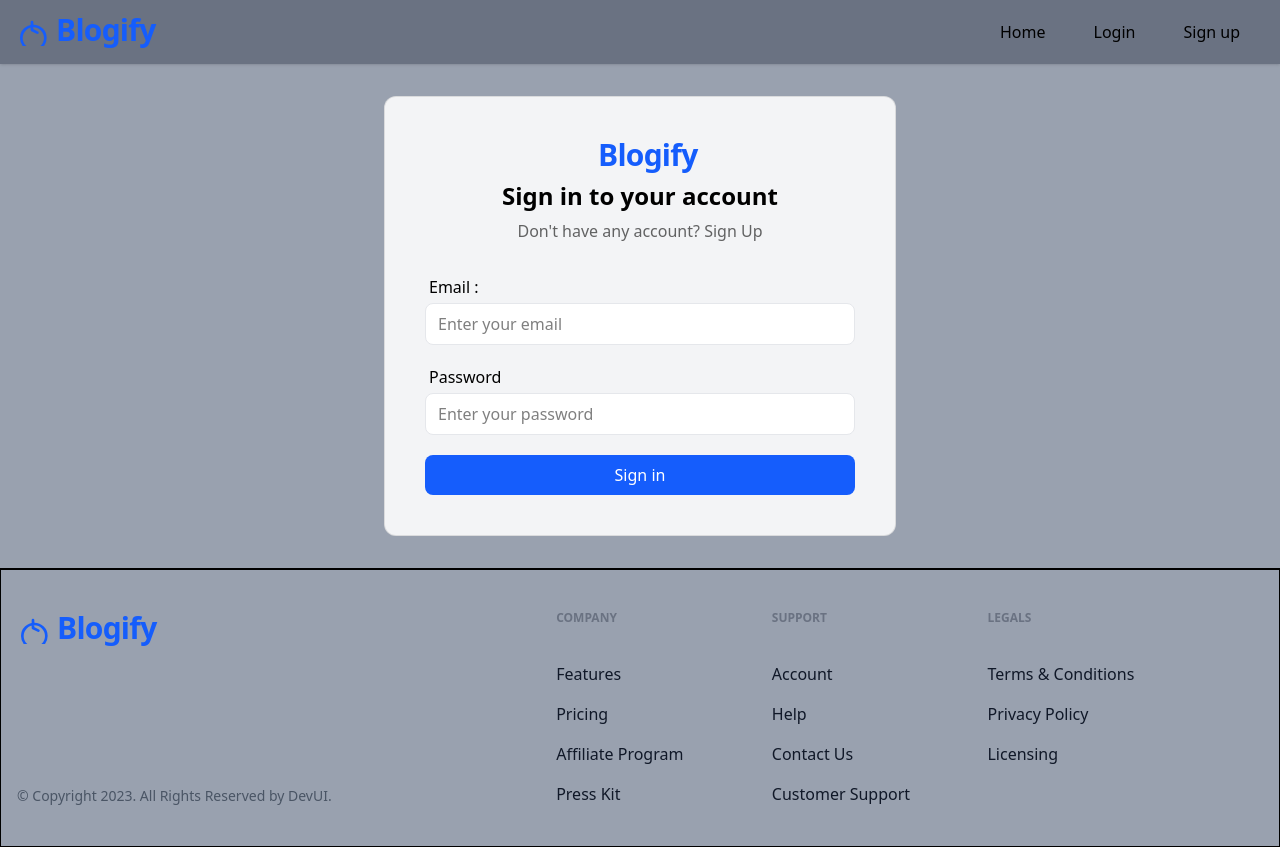
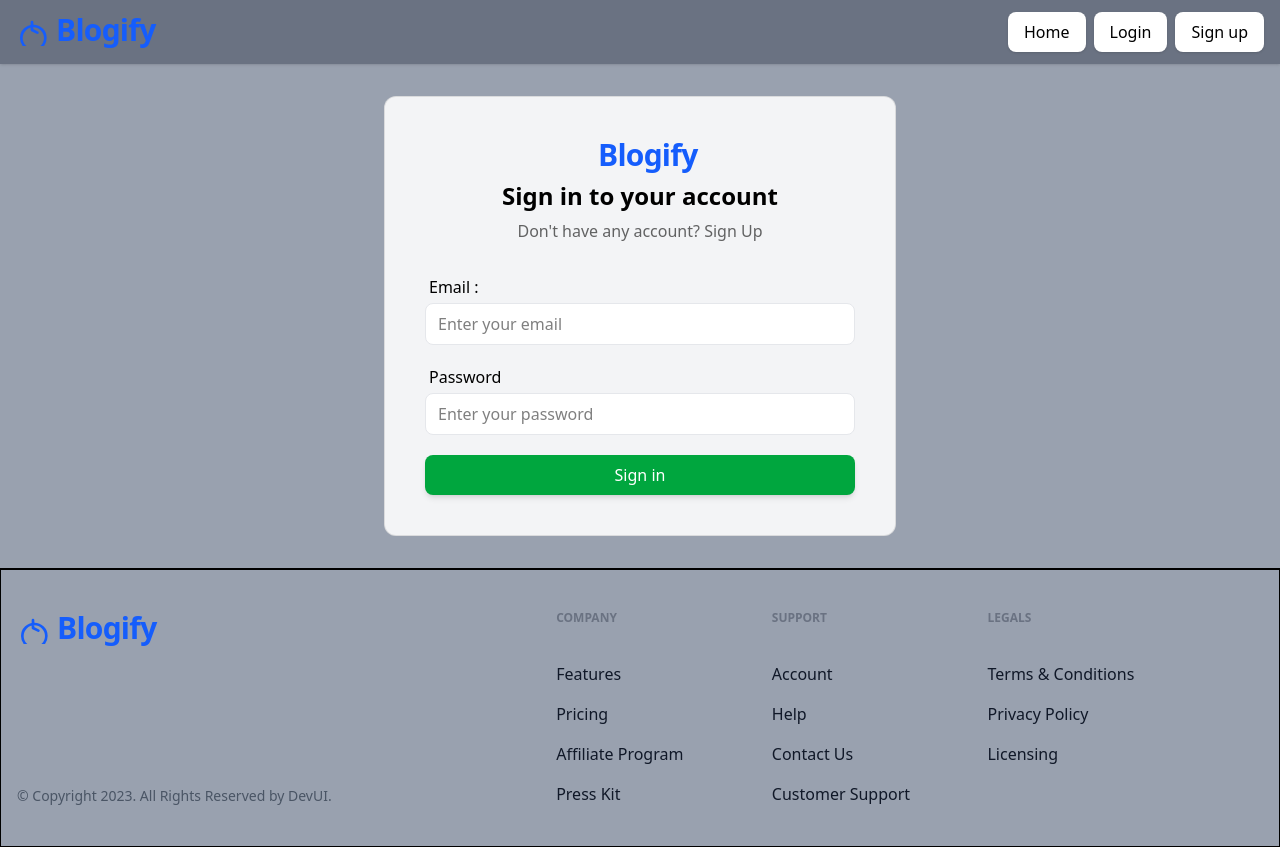
Before and after one commit to groundbreaking45/appwriteblog, a React (Vite) app: page /login in a window 1280 px wide. Built offline with nearby package versions, Linux system fonts and the light colour scheme; no server answers.

Commit message:
logot button problem solved

```diff
--- a/index.html
+++ b/index.html
@@ -2,7 +2,7 @@
 <html lang="en">
   <head>
     <meta charset="UTF-8" />
-    <link rel="icon" type="image/png" href="/public/icons8-b-32.png" />
+    <link rel="icon" type="image/png" href="/icons8-b-32.png" />
     <meta name="viewport" content="width=device-width, initial-scale=1.0" />
     <title>Blogify</title>
   </head>
--- a/src/Components/Button.jsx
+++ b/src/Components/Button.jsx
@@ -1,16 +1,38 @@
 
 
-export const Button = (
-    {
-    children,
-    type = "button" ,
-     bgColor = "bg-blue-600",
-    textColor = "text-white",
-     className = "",
-     ...props
+export const Button = ({
+  children,
+  type = "button",
+  bgColor = "",
+  textColor = "",
+  className = "",
+  ...props
+}) => {
+  const isSubmit = type === "submit";
 
-}) => {
+  const baseStyle = `
+    px-2 py-1 md:px-4 md:py-2
+    text-sm md:text-base
+    rounded-lg font-medium
+    transform transition-transform duration-200 ease-in-out
+  `;
+
+  const visualStyle = isSubmit
+    ? "bg-green-600 text-white hover:bg-green-700 active:scale-95 shadow-md hover:shadow-lg"
+    : "bg-white text-black hover:bg-gray-200 rounded-full hover:scale-105 active:scale-95 shadow";
+
   return (
-    <button type={`${type}`} {...props} className={`px-4 py-2 rounded-lg  ${textColor} ${bgColor} ${className} `}>{children}</button>
-  )
-}
+    <button
+      type={type}
+      {...props}
+      className={`
+        ${baseStyle}
+        ${visualStyle}
+        ${textColor} ${bgColor}
+        ${className}
+      `}
+    >
+      {children}
+    </button>
+  );
+};
--- a/src/Components/Header.jsx
+++ b/src/Components/Header.jsx
@@ -1,6 +1,7 @@
-import {Container,Logo,LogoutButton } from "./index"
+import { Container, Logo, LogoutButton } from "./index"
 import { Link, useNavigate } from "react-router-dom"
 import { useSelector } from "react-redux"
+import { Button } from "./index"
 
 
 
@@ -57,10 +58,17 @@ const Header = () => {
           </div>
 
 
-          <ul className='flex ml-auto'>
+          <ul className='flex flex-wrap ml-auto items-center gap-2'>
             {NavItems.map((item) => item.active ? (
               <li key={item.name}>
-                <button onClick={() =>  navigate(item.Url)} className='inline-bock px-6 py-2 duration-200 hover:bg-blue-100 rounded-full'>{item.name}</button>
+                <Button
+                  onClick={() => navigate(item.Url)}
+                  bgColor="bg-white"
+                  textColor="text-black"
+                  className="hover:bg-gray-200 rounded-full"
+                >
+                  {item.name}
+                </Button>
 
               </li>
 
--- a/src/Components/LogoutButton.jsx
+++ b/src/Components/LogoutButton.jsx
@@ -1,21 +1,30 @@
-import {logout} from "../ReduxStore/authSlice"
+import { logout } from "../ReduxStore/authSlice"
 import authServiceInstance from "../appwrite/auth"
 import { useDispatch } from "react-redux"
+import { Button } from "./index"
 
 const LogoutButton = () => {
 
-    const dispatch = useDispatch();
+  const dispatch = useDispatch();
 
 
-    const logoutHandler = () => {
-        authServiceInstance.logoutUser()
-        .then (() => dispatch(logout())
-    );
+  const logoutHandler = () => {
+    authServiceInstance.logoutUser()
+      .then(() => dispatch(logout())
+      );
 
-    }
+  }
 
   return (
-    <button className='inline-bock px-6 py-2 duration-200 hover:bg-blue-100 rounded-full' onClick={logoutHandler}>Logout</button>
+    <Button
+      onClick={logoutHandler}
+      bgColor="bg-white"
+      textColor="text-black"
+      className="hover:bg-gray-200 rounded-full"
+    >
+      Logout
+    </Button>
+
   )
 }
 
--- a/src/index.css
+++ b/src/index.css
@@ -1 +1,6 @@
 @import "tailwindcss";
+
+
+body {
+  overflow-x: hidden;
+}
```
